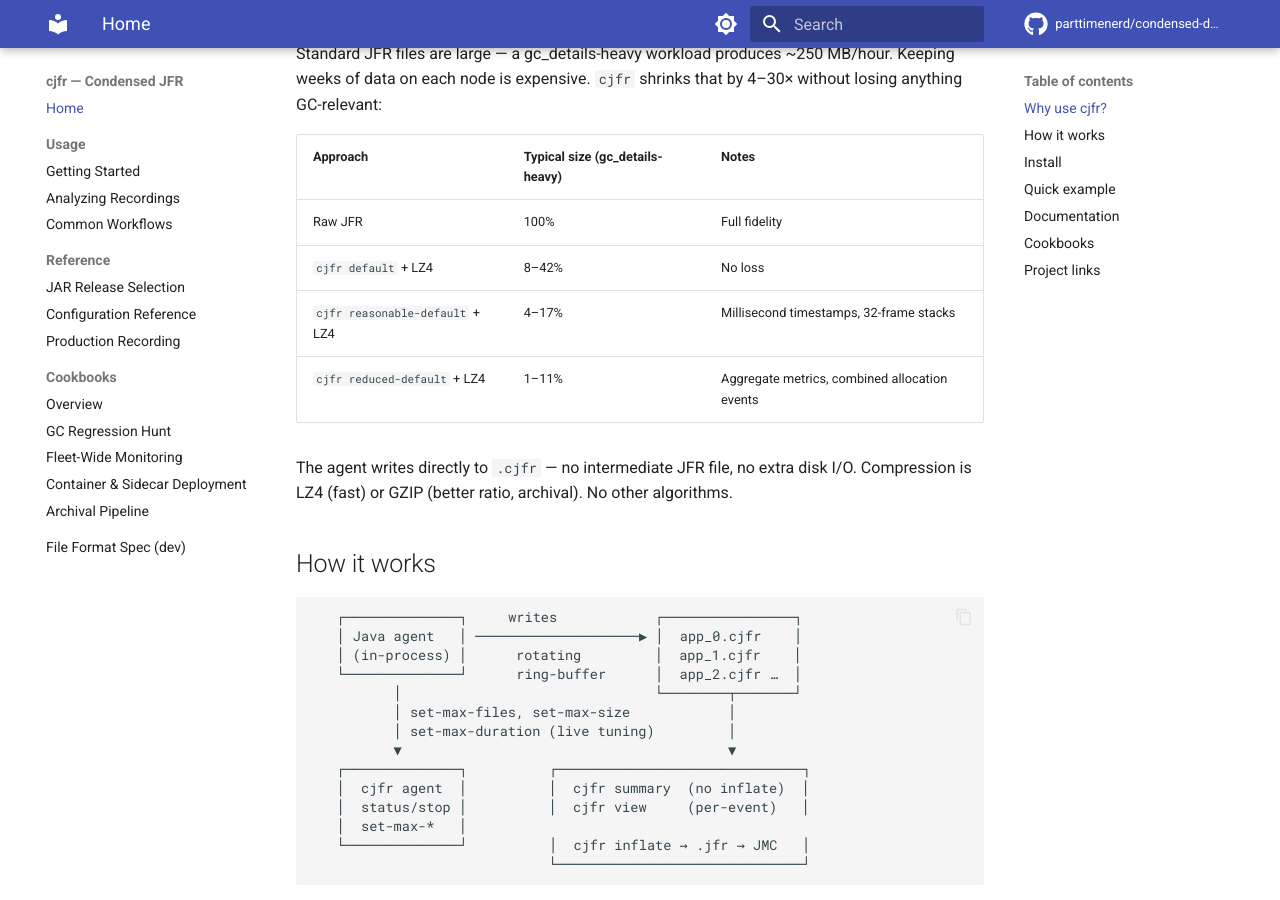
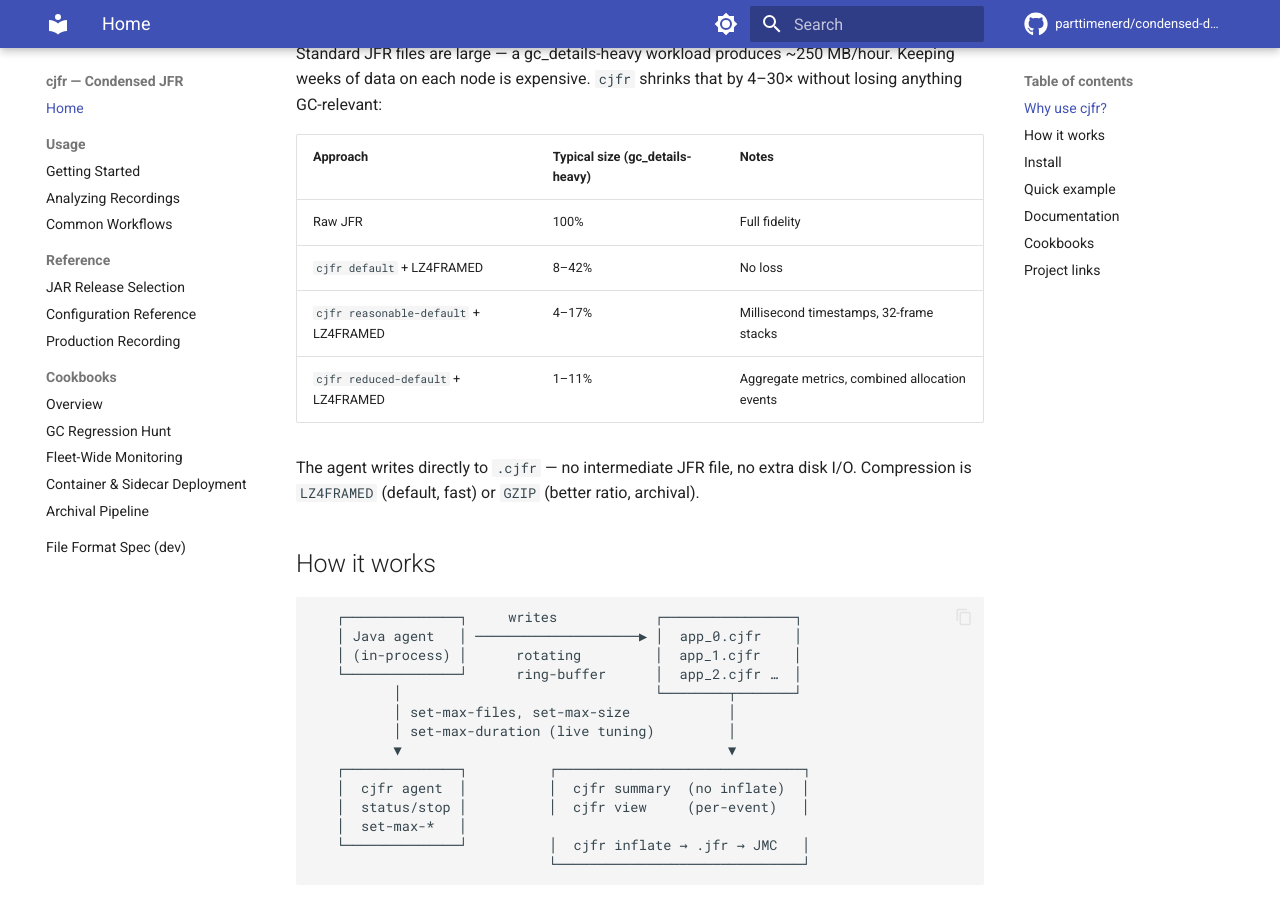
Before and after one commit to parttimenerd/condensed-data, an MkDocs documentation site: the page built from docs/index.md, in a window 1280 px wide and 900 px high, scrolled down 441 px. Built offline with MkDocs 1.6.1 and Material for MkDocs 9.7.7, drawn with Linux system fonts in a browser that asks for light colours; comment, search, counter and statistics services are not loaded.

Commit message:
docs: normalize LZ4 → LZ4FRAMED throughout
All bare `LZ4` references in docs now use the actual flag value
`LZ4FRAMED` for consistency with the CLI and to avoid confusion
with other LZ4 framing modes. The decision tree in jar-releases.md
also had a stale "LZ4-only" claim for minimal JARs (GZIP is also
available) — fixed in the capability table and prose.

```diff
--- a/docs/index.md
+++ b/docs/index.md
@@ -25,12 +25,12 @@ without losing anything GC-relevant:
 | Approach | Typical size (gc_details-heavy) | Notes |
 |---|---|---|
 | Raw JFR | 100% | Full fidelity |
-| `cjfr default` + LZ4 | 8–42% | No loss |
-| `cjfr reasonable-default` + LZ4 | 4–17% | Millisecond timestamps, 32-frame stacks |
-| `cjfr reduced-default` + LZ4 | 1–11% | Aggregate metrics, combined allocation events |
+| `cjfr default` + LZ4FRAMED | 8–42% | No loss |
+| `cjfr reasonable-default` + LZ4FRAMED | 4–17% | Millisecond timestamps, 32-frame stacks |
+| `cjfr reduced-default` + LZ4FRAMED | 1–11% | Aggregate metrics, combined allocation events |
 
 The agent writes directly to `.cjfr` — no intermediate JFR file, no extra disk I/O.
-Compression is LZ4 (fast) or GZIP (better ratio, archival). No other algorithms.
+Compression is `LZ4FRAMED` (default, fast) or `GZIP` (better ratio, archival).
 
 ## How it works
 
```
Also changed, not shown: docs/configurations.md (+4 -4 lines), docs/cookbook-archival.md (+3 -3 lines), docs/jar-releases.md (+2 -2 lines).
